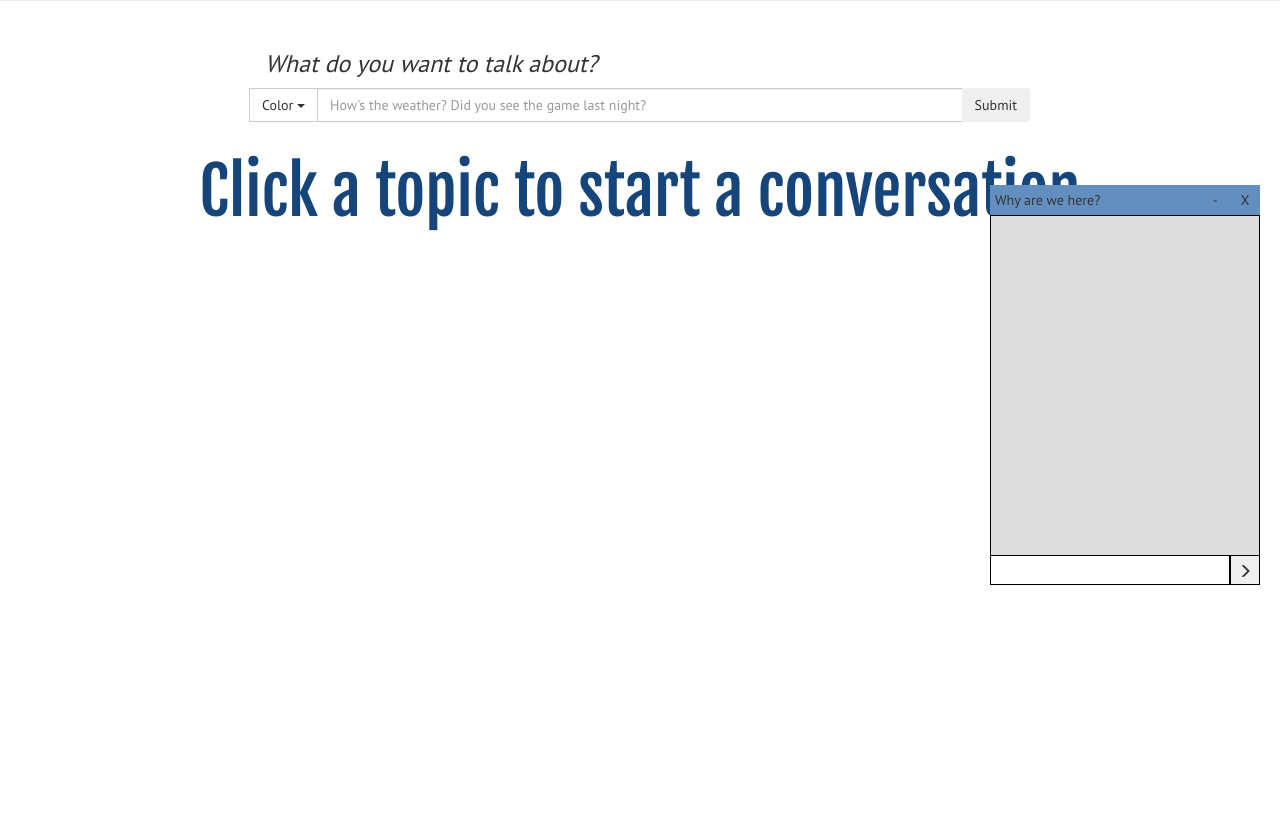
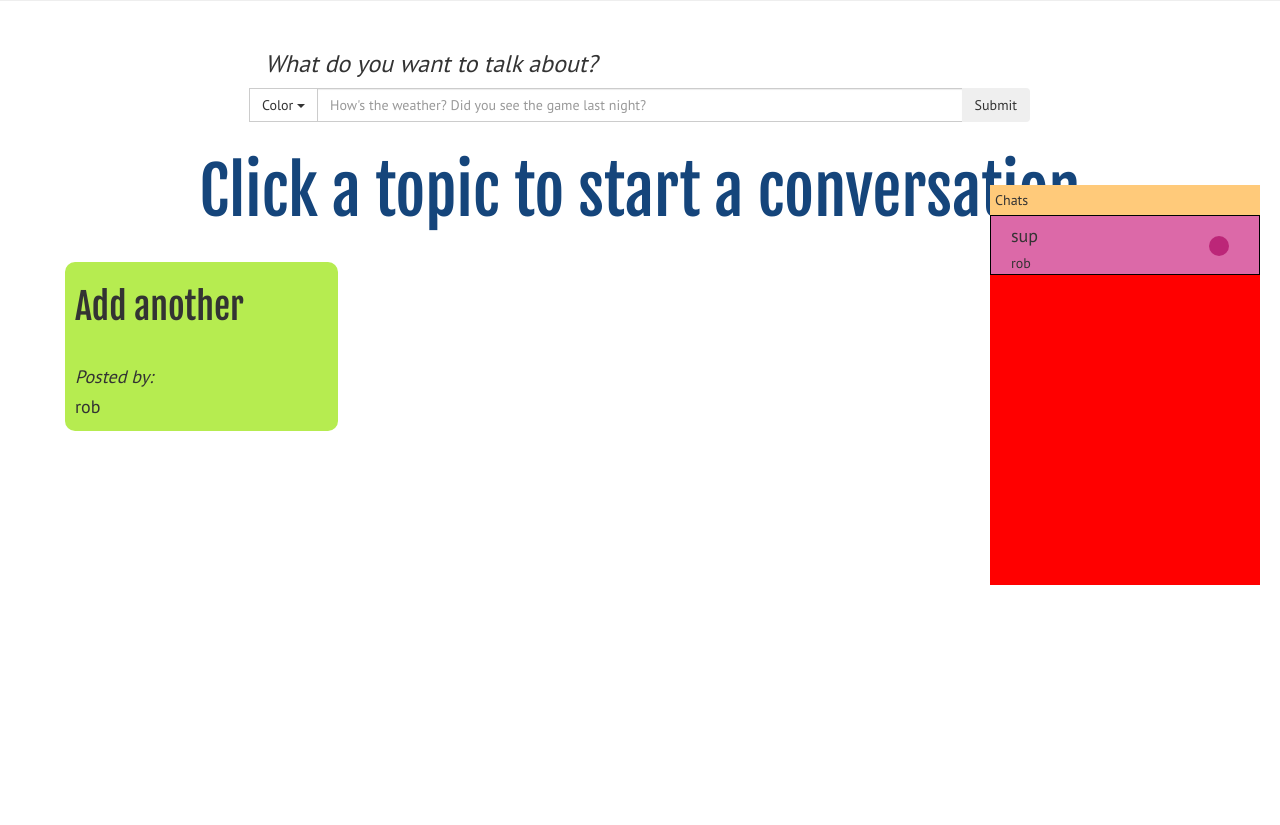
Before and after one commit to benlvn/tellmeaboutit, a Django app: page / in a window 1280 px wide. Shown: the part 215-1040 px from the top of the page. Run offline with Django 3.2, Linux system fonts and the light colour scheme; a user stored in the database is signed in; data comes from the database, SQL or seed files in the repository; both versions use the stored data as it was after the commit; data that the repository does not hold is empty; some libraries are stand-ins or nearby versions.

Commit message:
Integrated chat with UI

```diff
--- a/chat/models.py
+++ b/chat/models.py
@@ -14,6 +14,7 @@ class Topic(models.Model):
 class Chat(models.Model):
 	topic = models.ForeignKey(Topic, related_name="chats")
 	outside_user = models.ForeignKey(Profile, related_name="chats_joined")
+	updated_at = models.DateTimeField()
 
 class Message(models.Model):
 	chat = models.ForeignKey(Chat, related_name="messages")
@@ -21,3 +22,4 @@ class Message(models.Model):
 	pub_date = models.DateTimeField()
 	sender = models.ForeignKey(Profile, related_name="sent_messages")
 	seen = models.BooleanField(default=False)
+	recieved = models.BooleanField(default=False)
--- a/chat/static/chat/css/styles.css
+++ b/chat/static/chat/css/styles.css
@@ -179,22 +179,78 @@ body {
 	padding-left: 5px;
 }
 
-#chat-list {
-	right: 20px;
-}
-
-#chat-right {
+.chat-right {
 	right: 320px;
 }
 
-#chat-middle {
+.chat-middle {
 	right: 620px;
 }
 
-#chat-left {
+.chat-left {
 	right: 920px;
 }
 
 #c4 {
 	right: 1220px;
 }
+
+/*
+	Chat List
+*/
+
+#chat-list-window {
+	height: 400px;
+	background-color: red;
+	width: 270px;
+	position: absolute;
+	bottom: 0px;
+	display: inline-block;
+	right: 20px;
+}
+
+.chat-list-item {
+	background-color: #DC69A8;
+	height: 60px;
+	border: 1px solid black;
+	padding: 0px;
+	position: relative;
+}
+
+.info {
+	display: inline-block;
+	height: 100%;
+	width: 170px;
+	margin: 0 0 0 20;
+	position: absolute;
+}
+
+.new-message {
+	display: inline-block;
+	height: 100%;
+	margin: 0px;
+	width: 70px;
+	position: absolute;
+	right: 0px;
+	padding: 20px;
+}
+
+.info > h4 {
+	position: relative;
+}
+
+.info > h3 {
+	position: relative;
+}
+
+.new-message-dot {
+	border-radius: 100%;
+	width: 20px;
+	height: 20px;
+	background-color: #BC2678;
+}
+
+#chat-list {
+	overflow: scroll;
+	height: 370px;
+}
--- a/chat/static/chat/js/script.js
+++ b/chat/static/chat/js/script.js
@@ -1,5 +1,4 @@
 $(document).ready(function(){
-
 	///
 	/// Form submission
 	///
@@ -80,12 +79,13 @@ $(document).ready(function(){
 	    /// Sent chat
 	    ///
 
-	    if(id && id.startsWith("send-new-chat")){
-	    	fields['id'] = id.substr(14)
-	    	chat_pos = $(this).parent().attr('id')
-	    	$.getJSON('/new-chat', fields, function(data){
-	    		$("#" + chat_pos).replaceWith(data['chat-window'])
-	    	})
+	    if(elclass == ("send-message")){
+
+	    	chat_id = id.substr(17)
+	    	text = fields['message']
+
+	    	send_message({'text':text, 'chat_id':chat_id})
+
 	    }
 	});
 
@@ -94,27 +94,36 @@ $(document).ready(function(){
 	/// Click topic
 	///
 
-	open_chats = [true, true, true]
 	$(document).on('click', '.topic', function(){
-		id = $(this).attr('id').substr(6)
-		$.getJSON('/newchat-window', {'id':id}, function(data){
+
+		elclass = $(this).attr('class')
+		id = $(this).attr('id')
+		topic_id = id.substr(6)
+
+		$.getJSON('/new-chat-window', {'id':topic_id}, function(data){
+
 			string = data['chat-window']
-			$newchat = $('<div/>').html(string).contents();
-			if (open_chats[0]) {
-				$newchat.attr('id', 'chat-right')
-				open_chats[0] = false
-			} else if (open_chats[1]) {
-				$newchat.attr('id', 'chat-middle')
-				open_chats[1] = false
-			} else if (open_chats[2]) {
-				$newchat.attr('id', 'chat-left')
-				open_chats[2] = false;
-			} else {
-				$('#chat-left').remove()
-				$newchat.attr('id', 'chat-left')
-			}
-			$('.chat-bar').append($newchat)
+
+			open_chat(data['chat-window'])
 		})
+	})
+
+
+	///
+	/// Click chat list item
+	///
+
+	$(document).on('click', '.chat-list-item', function(){
+		id = $(this).attr('id')
+		chat_id = id.substr(10)
+
+		$.getJSON('/open-chat-window', {'id':chat_id}, function(data){
+			string = data['chat-window']
+
+			open_chat(data['chat-window'])
+
+		})
+
 	})
 
 
@@ -122,21 +131,15 @@ $(document).ready(function(){
 
 
 	///
-	/// Update chat every 5 seconds
+	/// Update chat every 2seconds
 	///
 
-	update_chats()
-	setInterval(update_chats, 5000);
+	setInterval(recieve_messages, 2000);
 
 })
 
+chat_info = {}
 
-
-function update_chats(){
-    $.getJSON('/update-chats', function(data){
-
-    })
-}
 
 open_columns = [true, true, true, true]
 
@@ -145,9 +148,11 @@ function get_topics(){
 
 		topics = data['topics']
 
-		for (topic_id in topics) {
+		for (ind in topics) {
 
-			$.getJSON('/topic-display', {'id': topic_id}, function(data){
+			topic = topics[ind]
+
+			$.getJSON('/topic-display', {'id': topic['id']}, function(data){
 
 					for(col = 0; col < 4; col++){
 						if(col == 3){
@@ -164,3 +169,93 @@ function get_topics(){
 		}
 	})
 }
+
+
+function open_chat(string){
+	$newchat = $('<div/>').html(string).contents();
+
+	if (open_chats[0] == '') {
+		$newchat.attr('class', "chat-window" + ' chat-right')
+		open_chats[0] = $newchat[1]['id'].substr(5)
+
+	} else if (open_chats[1] == '') {
+
+		$newchat.attr('class', "chat-window" + ' chat-middle')
+		open_chats[1] = $newchat[1]['id'].substr(5)
+
+	} else if (open_chats[2] == '') {
+
+		$newchat.attr('class', "chat-window" + ' chat-left')
+		open_chats[2] = $newchat[1]['id'].substr(5);
+
+	} else {
+
+		$('#chat-left').remove()
+		$newchat.attr('class', "chat-window" + ' chat-left')
+
+	}
+	$('.chat-bar').append($newchat)
+
+}
+
+//
+// Chat control
+//
+
+open_chats = ['', '', '']
+
+function send_message(message){
+	$.getJSON("/new-message", message)
+	open_ind = $.inArray(message['chat_id'], open_chats)
+	if(open_ind != -1){
+		add_message(open_ind, text, true)
+	}
+
+}
+
+function recieve_messages(){
+	$.getJSON("/recieve-messages", {}, function(data){
+		messages = data['messages']
+
+		for(i=0; i<messages.length; ++i){
+
+			message = messages[i]
+			text = message['text']
+			chat_id = message['chat_id']
+
+			$item_copy = $('#chat-list-' + chat_id)
+			$('#chat-list-' + chat_id).remove()
+			$('#chat-list').prepend($item_copy)
+
+
+			open_ind = $.inArray(chat_id.toString(), open_chats)
+
+			if(open_ind != -1){
+				add_message(open_ind, text, false)
+			}
+		}
+	})
+}
+
+function add_message(ind, text, sent){
+
+	if (sent) {
+		cl = 'sent-message'
+	} else {
+		cl = 'recieved-message'
+	}
+
+	$message = $('<div/>').html('<div class="' + cl + '""><p>' + text + '</p></div>').contents()
+
+	if(ind == 0){
+		console.log('hey')
+		// chat right
+		$('.chat-right .chat-log').append($message)
+	} else if (ind == 1){
+		// chat mid
+		$('.chat-middle.chat-log').append($message)
+	} else if (ind == 2){
+		// chat left
+		$('.chat-left.chat-log').append($message)
+	}
+}
--- /dev/null
+++ b/chat/templates/chat/includes/chat_list_item.html
@@ -0,0 +1,18 @@
+<div class="chat-list-item" id="chat-list-{{chat.id}}">
+	<div class="info">
+		<h4>{{chat.topic.text}}</h4>
+		{% if chat.outside_user == request.user.user_profile %}
+			<h5>{{chat.topic.posted_by.authenticated_user}}</h5>
+		{% else %}
+			<h5>{{chat.outside_user.authenticated_user}}</h5>
+		{% endif %}
+	</div>
+	<div class="new-message">
+		{% if not chat.seen %}
+			<div class="new-message-dot">
+			</div>
+		{% else %}
+			<div class="new-message-dot" style="display:none"></div>
+		{% endif %}
+	</div>
+</div>
--- a/chat/templates/chat/includes/chatbar.html
+++ b/chat/templates/chat/includes/chatbar.html
@@ -1,20 +1,12 @@
 <div class="chat-bar">
-	<div class="chat-window" id="chat-list">
-		<div class="chat-top">
-			<p class="chat-top-text">Why are we here?</p>
-			<div class="chat-window-buttons">
-				<button href="#">-</a>
-				<button href="#">X</a>
-			</div>
+	<div id="chat-list-window">
+		<div class="chat-top" style="background-color: #FFCA7A">
+			<p class="chat-top-text">Chats</p>
 		</div>
-		<div class="chat-log">
+		<div id="chat-list">
+			{% for chat in chats %}
+				{% include "chat/includes/chat_list_item.html" with chat=chat %}
+			{% endfor %}
 		</div>
-		<form class="send-message">
-			<input class="message-text" type="text" name="message"/>
-
-			<button class="send-button" type="submit">
-				<span class="glyphicon glyphicon-menu-right"></span>
-			</button>
-		</form>
 	</div>
 </div>
--- a/chat/urls.py
+++ b/chat/urls.py
@@ -5,14 +5,15 @@ urlpatterns = [
 
 	#Page request
 	url(r'^$', views.home, name="homepage"),
-	url(r'^logout$', views.logout, name="logout"),
+	url(r'^logout$', views.logout_user, name="logout"),
 
 	#Snippet Request
 	url(r'^topic-display$', views.topic_display, name="topic-display"),
+	url(r'^chat-list-item$', views.chat_list_item, name="chat-list-item"),
 
 	#Data request
 	url(r'^get-topics$', views.get_topics, name="get-topics"),
-	url(r'^update-chats$', views.updatechat, name="updatechat"),
+	url(r'^recieve-messages$', views.recieve_messages, name="recieve-messages"),
 
 	#Form submission
 	url(r'^login$', views.login_user, name="login"),
@@ -21,5 +22,6 @@ urlpatterns = [
 	url(r'^new-message$', views.new_message, name="new-message"),
 
 
-	url(r'^newchat-window$', views.newchat_window, name="newchat-window")
+	url(r'^new-chat-window$', views.new_chat_window, name="newchat-window"),
+	url(r'^open-chat-window$', views.open_chat_window, name="open-chat-window")
 ]
--- a/chat/views.py
+++ b/chat/views.py
@@ -16,7 +16,8 @@ def home(request):
 	# If user is logged in, return the homepage
 	# Else return the login page
 	if request.user.is_authenticated:
-		return render(request, 'chat/home.html')
+		all_chats = Chat.objects.filter(outside_user=request.user.user_profile) | Chat.objects.filter(topic__posted_by=request.user.user_profile)
+		return render(request, 'chat/home.html', {'chats':all_chats})
 	else:
 		return login_page(request)
 
@@ -24,7 +25,7 @@ def home(request):
 def login_page(request):
 	return render(request, 'chat/login.html')
 
-def logout(request):
+def logout_user(request):
 	logout(request)
 	return redirect('/')
 
@@ -93,27 +94,28 @@ def new_topic(request):
 def new_message(request):
 
 	# Data recieved
-	text = request.GET.get('message')
-	topic_id = request.GET.get('topic_id')
+	text = request.GET.get('text')
 	chat_id = request.GET.get('chat_id')
 
 	profile = request.user.user_profile
 
-	if chat_id == "null":
+	if chat_id.startswith('new'):
 		# Create new chat if needed
+		topic_id = chat_id[4:]
 		chat = Chat(topic=Topic.objects.get(id=topic_id),
-					outside_user=profile)
+					outside_user=profile, updated_at=datetime.now())
+		chat.save()
 		chat_id = chat.id
-		chat.save()
-
 
 	chat = Chat.objects.get(id=chat_id)
 
 	# Create new message
-	message = Message(chat=chat, text=text, pub_date=datetime.now(), sender=profile)
+	sent_at = datetime.now()
+	message = Message(chat=chat, text=text, pub_date=sent_at, sender=profile)
+	chat.updated_at = sent_at
 	message.save()
 
-	return updatechat(request)
+	return JsonResponse({})
 
 
 
@@ -124,7 +126,13 @@ def new_message(request):
 def chat_window(request, chat):
 	return render_to_string('chat/includes/chat_window.html', {'chat': chat})
 
-def newchat_window(request):
+def open_chat_window(request):
+
+	chat_id = request.GET.get('id')
+	chat = Chat.objects.get(id=chat_id)
+	return JsonResponse({'chat-window':chat_window(request, chat)})
+
+def new_chat_window(request):
 
 	topic_id = request.GET.get('id')
 	topic = Topic.objects.get(id=topic_id)
@@ -134,61 +142,72 @@ def newchat_window(request):
 def topic_display(request):
 
 	topic_id = request.GET.get('id')
-	print(topic_id)
 	topic = Topic.objects.get(id=topic_id)
+	print(topic.id)
 
 	return JsonResponse(
 		{'topic-display': render_to_string('chat/includes/topic.html', {'topic': topic}),
 		'col': request.GET.get('col') })
+
+def chat_list_item(request):
+
+	# Data recieved
+	chat_id = request.GET.get('chat_id')
+
+	chat = Chat.objects.get(id=chat_id)
+
+	return JsonResponse({'chat-list-item': render_to_string('chat/includes/chat_list_item.html', {'chat':chat}, request=request)})
 
 
 ###
 ### Update Information
 ###
 
-def updatechat(request):
-
-	# Find all chats the user belongs to
-	all_chats = Chat.objects.filter(outside_user=request.user.user_profile) | Chat.objects.filter(topic__posted_by=request.user.user_profile)
-
-	# Keys are chat id, values are a list of messages
-	chats_dict = {}
-
-	for chat in all_chats:
-
-		# List of message dictionaries
-		# Contains sender, text, and seen info
-		messages = []
-
-		for message in chat.messages.order_by('pub_date'):
-			info = {}
-			info['sender'] = message.sender
-			info['text'] = message.text
-			info['seen'] = message.seen
-			messages += [info]
-
-		chats_dict[chat.id] = messages
-
-
-	return JsonResponse({'chats': chats_dict})
-
-
-
 def get_topics(request):
 
 	# List of topics
 	# Each topic is represented by a dictionary
-	# Contains id infor
+	# Contains id info
 	json_dictionary = {'topics': []}
 
-	for topic in Topic.objects.all().order_by('-pub_date'):
+	chats_joined = request.user.user_profile.chats_joined.all()
+
+	topics_not_discussed = Topic.objects.all().order_by('-pub_date').exclude(on_board=False).exclude(posted_by=request.user.user_profile).exclude(id__in=chats_joined.values('topic_id'))
+
+	for topic in topics_not_discussed:
 
 		# Display topic if it's on the board
 		# and created by a different user
-		if topic.on_board and topic.posted_by != request.user.user_profile:
-			info = {}
-			info['id'] = topic.id
-			json_dictionary['topics'].append(info)
+		# and the user hasn't already chatted about it
+		info = {}
+		info['id'] = topic.id
+		json_dictionary['topics'].append(info)
 
 
 	return JsonResponse(json_dictionary)
+
+
+def recieve_messages(request):
+
+	profile = request.user.user_profile
+
+	# Chats user belongs to
+	chats = profile.chats_joined.all() | Chat.objects.all().filter(topic__in = profile.topics_posted.all())
+
+	# Unrecieved messages
+	unrecieved = Message.objects.filter(chat__in=chats).exclude(sender=profile).exclude(recieved=True).order_by('-pub_date')
+
+	messages = []
+
+	for message in unrecieved:
+		obj = {}
+		obj['text'] = message.text
+		obj['chat_id'] = message.chat.id
+		messages += [obj]
+		message.recieved = True
+		message.save()
+
+
+
+
+	return JsonResponse({'messages':messages})
```
Also changed, not shown: chat/templates/chat/includes/chat_window.html (+11 -3 lines), chat/migrations/0006_chat_updated_at.py (added), chat/migrations/0007_message_recieved.py (added), db.sqlite3, 5 other files.
